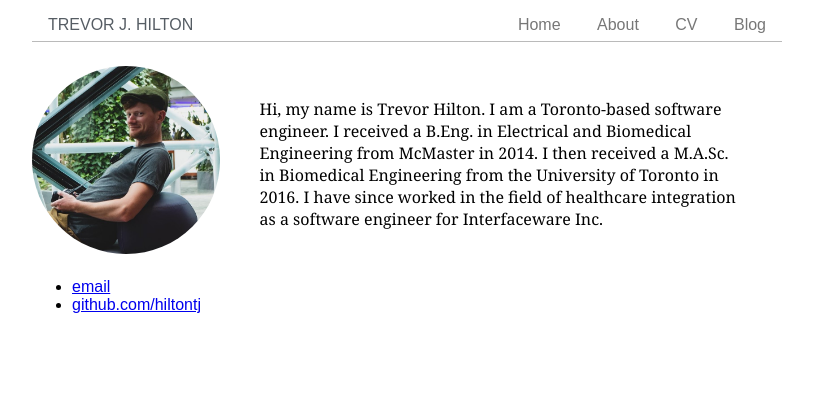
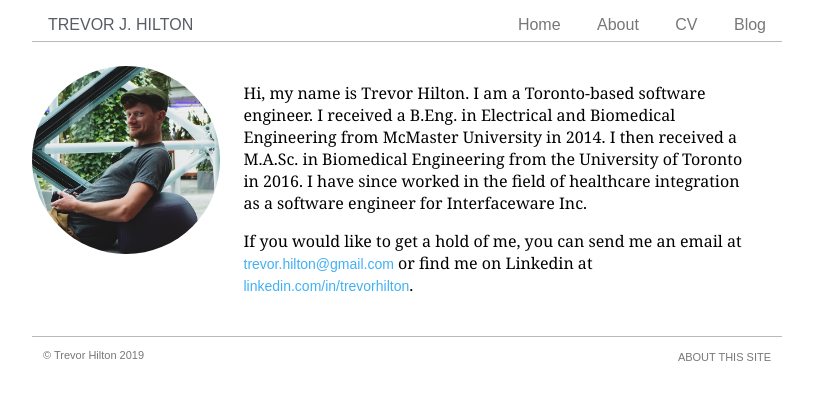
Before and after one commit to hiltontj/hiltontj.github.io, a Jekyll site: the page built from docs/about/index.html, in a window 1280 px wide. Shown: the top 400 px of the page, without its empty margins (233-1046 px from the left). Built offline with Jekyll 4.4.1, drawn with Linux system fonts in a browser that asks for light colours.

Commit message:
commit state with images and new styles

```diff
--- a/docs/_layouts/default.html
+++ b/docs/_layouts/default.html
@@ -25,8 +25,10 @@
 
             </div><!-- /.container -->
 
-			<footer>
+			<div class="footer">
+				<div class="float-right font-upper"><a class="pure-menu-link" href="/aboutsite/">About This Site</a></div>
+				<div class="footer-item">© Trevor Hilton 2019</div>
 
-			</footer>
+			</div>
 		</body>
 	</html>
--- /dev/null
+++ b/docs/_sass/_colour.scss
@@ -0,0 +1,3 @@
+$grey-light: #bababa;
+$grey: #777;
+$blue-light: #42b0f4;
--- a/docs/_sass/_images.scss
+++ b/docs/_sass/_images.scss
@@ -3,3 +3,9 @@
         border-radius: 50%;
     }
 }
+
+.rounded {
+    img {
+        border-radius: 5px;
+    }
+}
--- a/docs/_sass/_layout.scss
+++ b/docs/_sass/_layout.scss
@@ -2,14 +2,30 @@
     height: 32px;
     padding-top: 8px;
     padding-bottom: 1px;
-    border-bottom: solid 1px #bababa;
+    border-bottom: solid 1px $grey-light;
 
     .pure-menu-list {
         float: right;
     }
 }
 
-.header, .container {
+.footer {
+    height: 32px;
+    padding-top: 8px;
+    border-top: solid 1px $grey-light;
+
+    div {
+        font-size: 11px;
+        display: inline-block;
+    }
+
+    div.footer-item {
+       margin-left: 11px;
+       color: $grey;
+    }
+}
+
+.header, .container, .footer{
     max-width: 750px;
     margin-left: auto;
     margin-right: auto;
@@ -34,3 +50,11 @@
 .margin-right {
     margin-right: 24px;
 }
+
+.float-right {
+    float: right;
+}
+
+.spacer {
+    height: 11px;
+}
--- a/docs/_sass/_typeface.scss
+++ b/docs/_sass/_typeface.scss
@@ -1,3 +1,26 @@
 .font-serif {
     font-family: Cambria, Cochin, Georgia, Times, 'Times New Roman', serif;
 }
+
+.font-non-serif {
+    font-family: Arial, Helvetica, sans-serif;
+    font-size: 14px;
+}
+
+.font-small {
+    font-size: 10px;
+}
+
+.font-upper {
+    text-transform: uppercase;
+}
+
+p {
+    a {
+        text-decoration: none;
+        color: $blue-light;
+        &:visited {
+            color: $blue-light;
+        }
+    }
+}
--- a/docs/about/index.html
+++ b/docs/about/index.html
@@ -14,14 +14,10 @@ permalink: /about/
         </div>
     </div>
     <div class="pure-u-3-4">
-        <div class="card margin-left margin-right font-serif">
-            <p>Hi, my name is Trevor Hilton. I am a Toronto-based software engineer. I received a B.Eng. in Electrical and Biomedical Engineering from McMaster in 2014. I then received a M.A.Sc. in Biomedical Engineering from the University of Toronto in 2016. I have since worked in the field of healthcare integration as a software engineer for Interfaceware Inc.</p>
+        <div class="margin-left margin-right font-serif">
+            <p>Hi, my name is Trevor Hilton. I am a Toronto-based software engineer. I received a B.Eng. in Electrical and Biomedical Engineering from McMaster University in 2014. I then received a M.A.Sc. in Biomedical Engineering from the University of Toronto in 2016. I have since worked in the field of healthcare integration as a software engineer for Interfaceware Inc.</p>
+            <p>If you would like to get a hold of me, you can send me an email at <a class="font-non-serif" href="mailto:trevor.hilton@gmail.com">trevor.hilton@gmail.com</a> or find me on Linkedin at <a class="font-non-serif" href="https://www.linkedin.com/in/trevorhilton/">linkedin.com/in/trevorhilton</a>.</p>
         </div>
     </div>
 
 </div>
-
-<ul>
-    <li><a href="mailto:trevor.hilton@gmail.com">email</a></li>
-    <li><a href="https://github.com/hiltontj">github.com/hiltontj</a></li>
-</ul>
--- a/docs/css/main.scss
+++ b/docs/css/main.scss
@@ -3,6 +3,7 @@ sass:
     sass_dir: _sass
 ---
 
+@import '_colour';
 @import '_layout';
 @import '_images';
 @import '_card';
```
Also changed, not shown: docs/aboutsite/index.html (added, +47 -0 lines), docs/assets/bean_bags.jpg (added), docs/assets/coffee.jpg (added), 3 other files.
